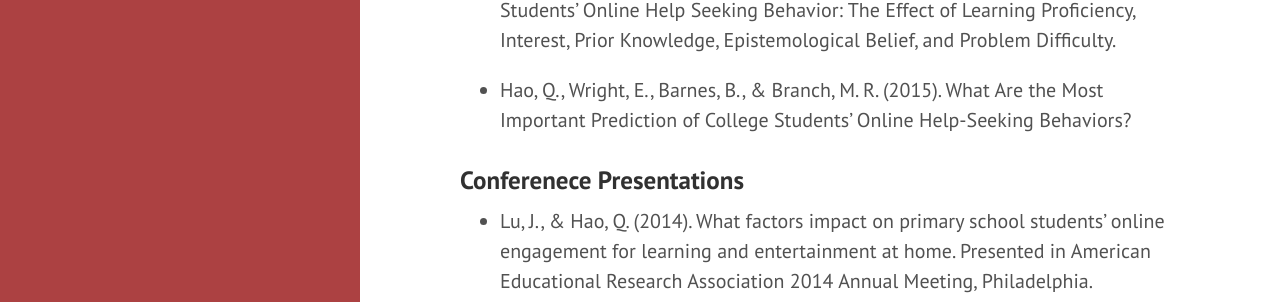
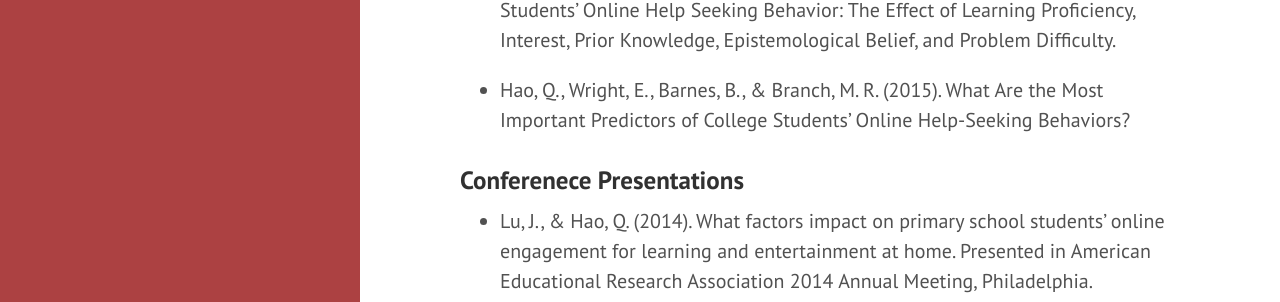
Before and after one commit to Neo-Hao/neo-hao.github.io, a Jekyll site: the page built from Résumé.md, in a window 1280 px wide and 900 px high, scrolled down 1607 px. Shown: the part 183-485 px from the top of the window. Built offline with Jekyll 4.4.1, drawn with Linux system fonts in a browser that asks for light colours; Markdown is read by kramdown in place of the engine named in the settings.

Commit message:
New manuscript

```diff
--- a/Résumé.md
+++ b/Résumé.md
@@ -57,7 +57,7 @@ title: Résumé
 
 * Hao, Q., Barnes, B., Branch, M. R., & Wright, E. (2015). Predicting College Students' Online Help Seeking Behavior: The Effect of Learning Proficiency, Interest, Prior Knowledge, Epistemological Belief, and Problem Difficulty.
 
-* Hao, Q., Wright, E., Barnes, B., & Branch, M. R. (2015). What Are the Most Important Prediction of College Students' Online Help-Seeking Behaviors?
+* Hao, Q., Wright, E., Barnes, B., & Branch, M. R. (2015). What Are the Most Important Predictors of College Students' Online Help-Seeking Behaviors?
 
 ### Conferenece Presentations
 
```
